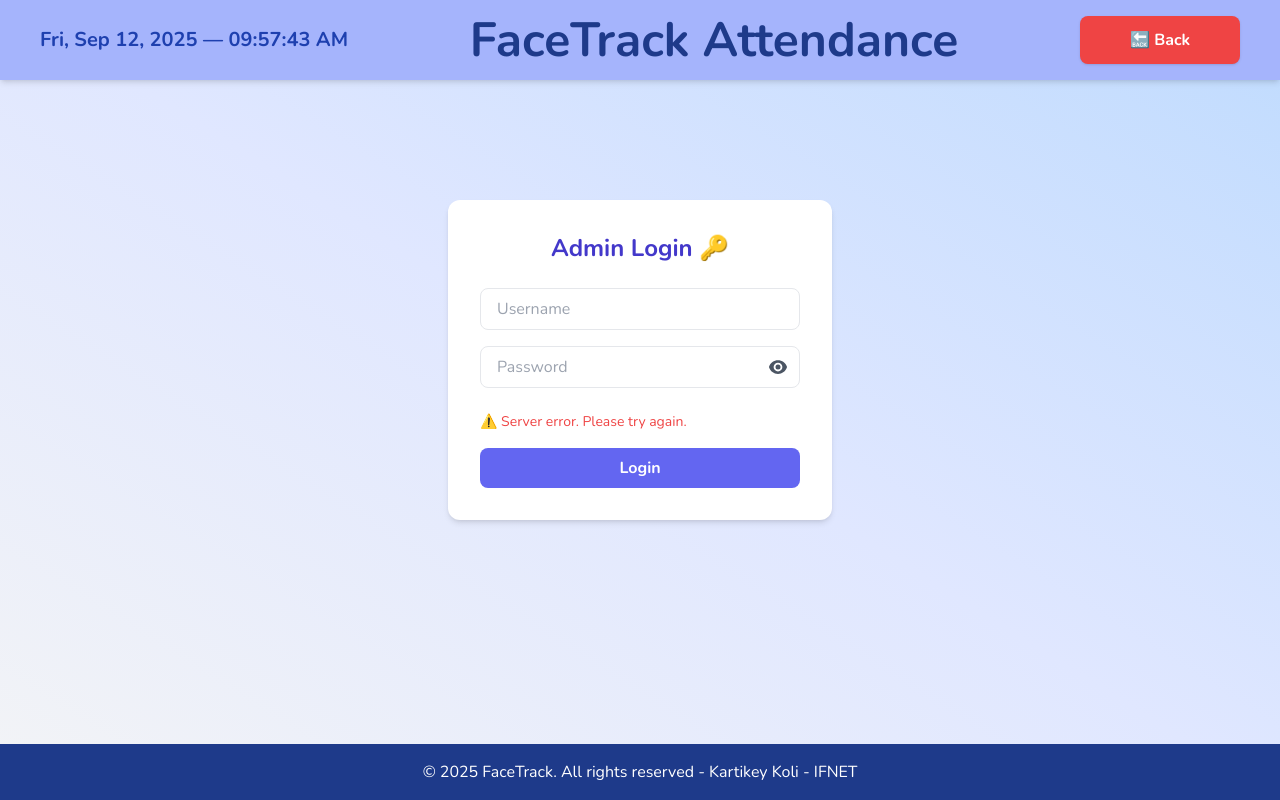
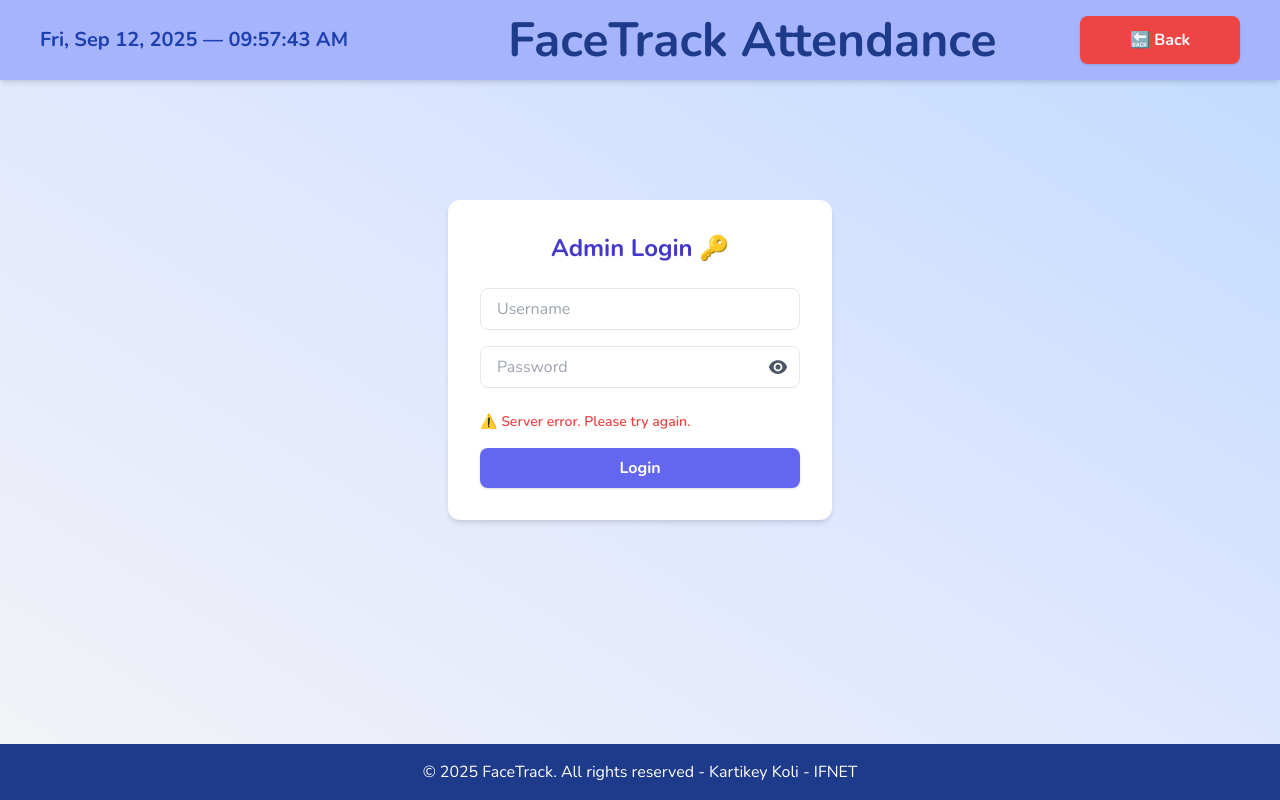
Before and after one commit to Kartikey150699/attendance-app-with-facial-recognition, a React (Create React App) app in the folder frontend/: page /admin-login in a window 1280 px wide. Both pictures are taken after a click on the button "Login". Built offline with nearby package versions, Linux system fonts and the light colour scheme; no server answers.

Commit message:
commit 12 sept

```diff
--- a/frontend/src/AdminLogin.js
+++ b/frontend/src/AdminLogin.js
@@ -31,7 +31,7 @@ function AdminLogin() {
       const data = await response.json();
 
       if (response.ok && !data.error) {
-        // ✅ Save logged in admin
+        // Save logged in admin
         localStorage.setItem("currentAdmin", username);
         navigate("/admin-dashboard");
       } else {
@@ -50,6 +50,7 @@ function AdminLogin() {
     <div className="flex flex-col min-h-screen bg-gradient-to-tr from-gray-100 via-indigo-100 to-blue-200">
       {/* Header */}
       <div className="w-full flex items-center justify-between px-10 py-4 bg-indigo-300 shadow-md mb-10">
+        {/* Left → Date & Time */}
         <div className="text-blue-800 text-xl font-bold">
           {dateTime.toLocaleDateString("en-US", {
             weekday: "short",
@@ -65,9 +66,14 @@ function AdminLogin() {
             hour12: true,
           })}
         </div>
-        <h1 className="text-5xl font-bold text-blue-900 text-center">
-          FaceTrack Attendance
-        </h1>
+
+        <div className="flex-1 flex justify-start pl-40">
+          <h1 className="text-5xl font-bold text-blue-900">
+            FaceTrack Attendance
+          </h1>
+        </div>
+
+        {/* Right → Back button */}
         <button
           onClick={() => navigate("/")}
           className="w-40 px-6 py-3 bg-red-500 hover:bg-red-600 text-white font-bold rounded-lg shadow"
@@ -81,14 +87,18 @@ function AdminLogin() {
         <h2 className="text-2xl font-bold text-center mb-6 text-indigo-700">
           Admin Login 🔑
         </h2>
+
+        {/* Username */}
         <input
           type="text"
           placeholder="Username"
           value={username}
           onChange={(e) => setUsername(e.target.value)}
           onKeyDown={handleKeyDown}
-          className="w-full px-4 py-2 mb-4 border rounded-lg"
+          className="w-full px-4 py-2 mb-4 border rounded-lg focus:outline-none focus:ring-2 focus:ring-indigo-400"
         />
+
+        {/* Password with toggle */}
         <div className="relative w-full mb-6">
           <input
             type={showPassword ? "text" : "password"}
@@ -96,22 +106,32 @@ function AdminLogin() {
             value={password}
             onChange={(e) => setPassword(e.target.value)}
             onKeyDown={handleKeyDown}
-            className="w-full px-4 py-2 pr-10 border rounded-lg"
+            className="w-full px-4 py-2 pr-10 border rounded-lg focus:outline-none focus:ring-2 focus:ring-indigo-400"
           />
           <button
             type="button"
             onClick={() => setShowPassword(!showPassword)}
-            className="absolute inset-y-0 right-3 flex items-center text-gray-600"
+            className="absolute inset-y-0 right-3 flex items-center text-gray-600 hover:text-indigo-500"
           >
-            {showPassword ? <EyeSlashIcon className="h-5 w-5" /> : <EyeIcon className="h-5 w-5" />}
+            {showPassword ? (
+              <EyeSlashIcon className="h-5 w-5" />
+            ) : (
+              <EyeIcon className="h-5 w-5" />
+            )}
           </button>
         </div>
-        {error && <p className="text-red-500 text-sm mb-4">{error}</p>}
+
+        {/* Error Message */}
+        {error && <p className="text-red-500 text-sm mb-4 font-semibold">{error}</p>}
+
+        {/* Login Button */}
         <button
           onClick={handleLogin}
           disabled={loading}
-          className={`w-full py-2 font-bold rounded-lg ${
-            loading ? "bg-gray-400" : "bg-indigo-500 hover:bg-indigo-600 text-white"
+          className={`w-full py-2 font-bold rounded-lg shadow ${
+            loading
+              ? "bg-gray-400 cursor-not-allowed"
+              : "bg-indigo-500 hover:bg-indigo-600 hover:scale-105 active:scale-95 transition-transform duration-200 text-white"
           }`}
         >
           {loading ? "Logging in..." : "Login"}
```
